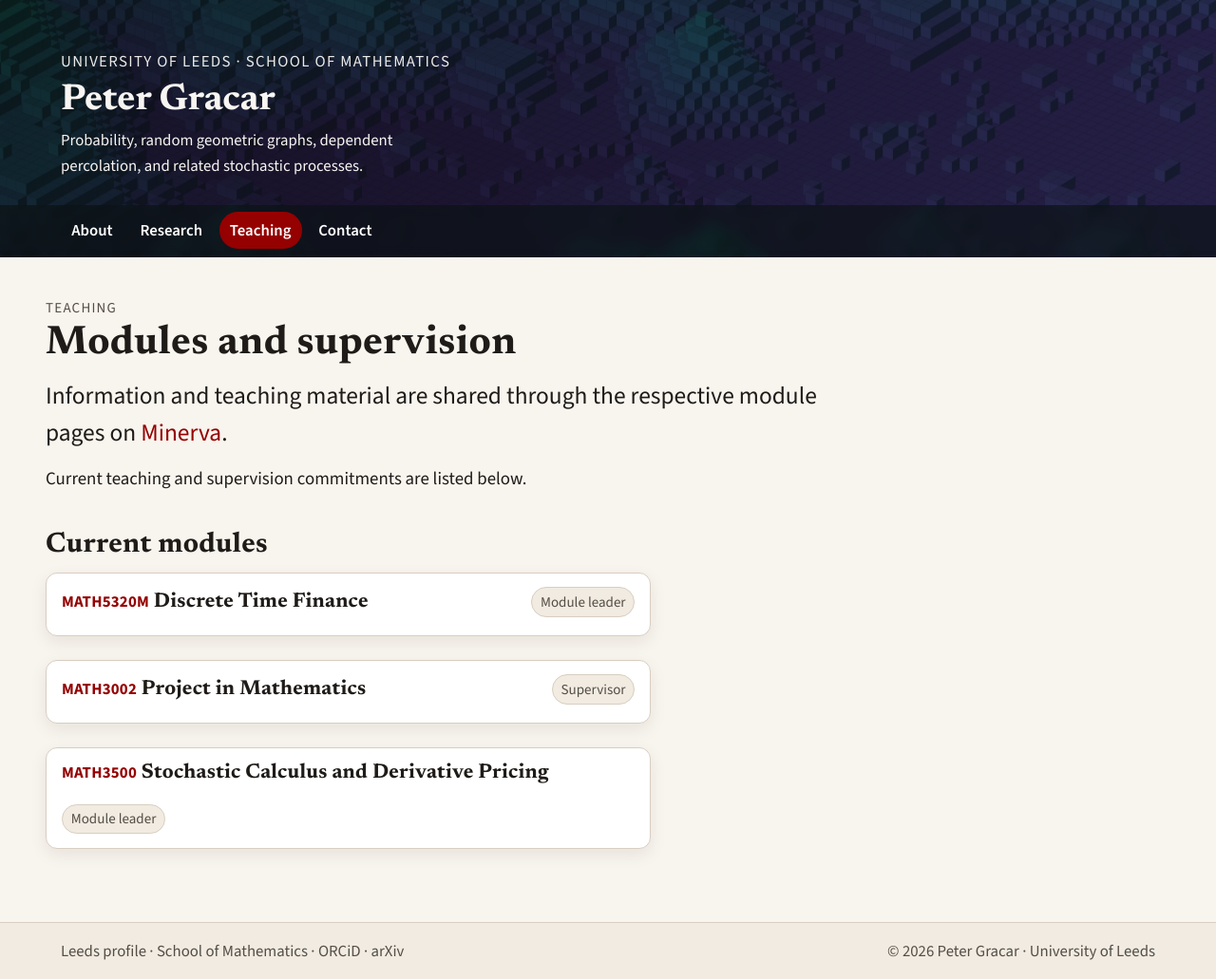
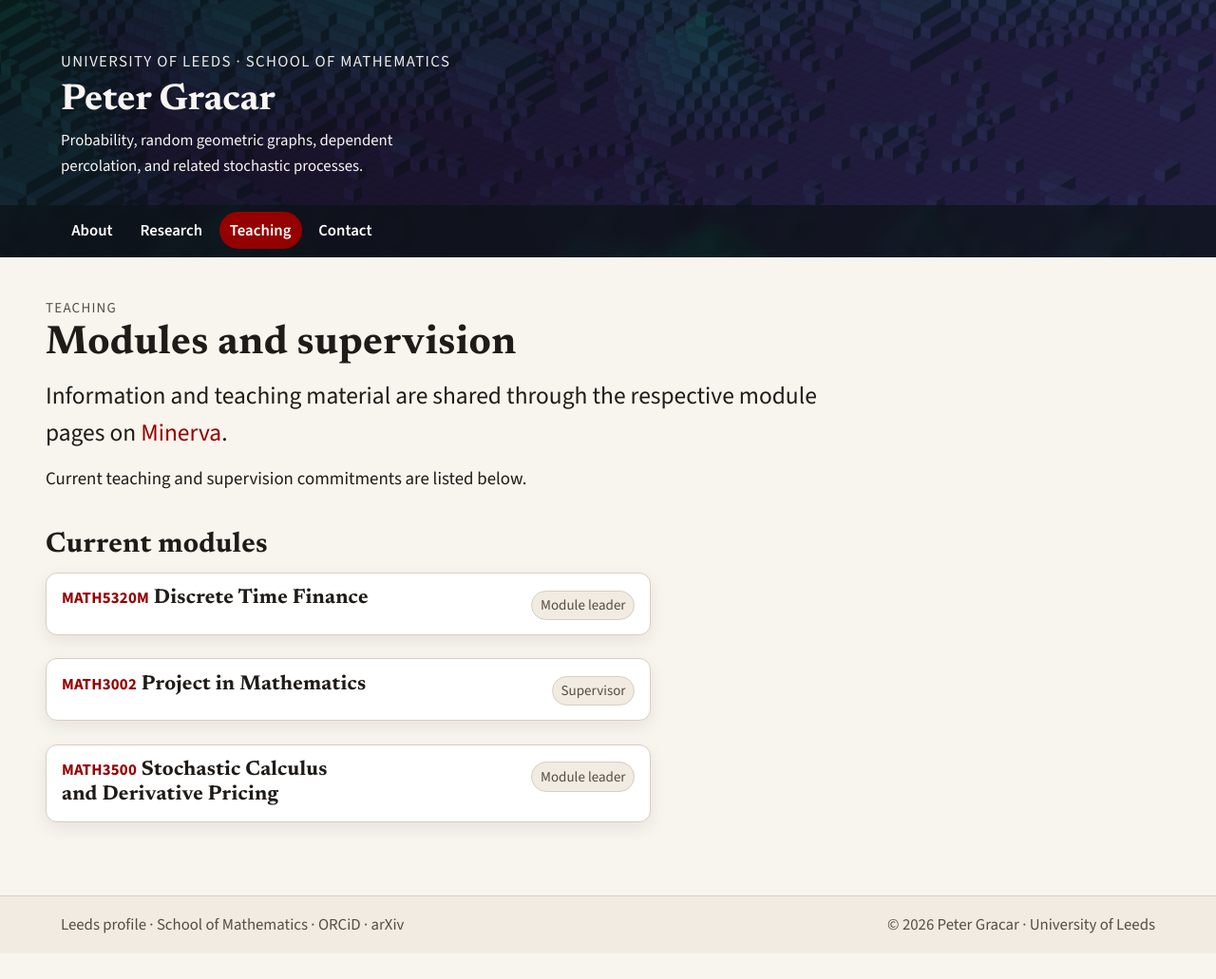
Before and after one commit to PeterGracar/PeterGracar.github.io, a Jekyll site: the page built from teaching.html, in a window 1280 px wide. Shown: the whole page at 95% size. Built offline with Jekyll 4.4.1, drawn with Linux system fonts in a browser that asks for light colours; after the commit the page ends 1004 px from its top, so only the background shows below that.

Commit message:
Keep module role badge right-aligned for long titles
Co-Authored-By: Claude Fable 5.1 <noreply@anthropic.com>
Claude-Session: https://claude.ai/code/session_01SM8sgctNomjW7X466fV9Hh

```diff
--- a/_layouts/default.html
+++ b/_layouts/default.html
@@ -31,7 +31,7 @@
   <link rel="icon" type="image/png" sizes="32x32" href="/favicon-32x32.png">
   <link rel="icon" type="image/png" sizes="16x16" href="/favicon-16x16.png">
   <link rel="manifest" href="/site.webmanifest">
-  <link rel="stylesheet" href="/style.css?v=12">
+  <link rel="stylesheet" href="/style.css?v=13">
 
   {% if page.mathjax %}
   <script>
--- a/style.css
+++ b/style.css
@@ -527,8 +527,17 @@ li + li {
   display: flex;
   justify-content: space-between;
   gap: 0.7rem;
-  align-items: baseline;
-  flex-wrap: wrap;
+  align-items: flex-start;
+}
+
+.module-item > div {
+  flex: 1 1 auto;
+  min-width: 0;
+}
+
+.module-item h3 {
+  margin: 0;
+  text-wrap: balance;
 }
 
 .module-item code {
@@ -546,6 +555,8 @@ li + li {
   padding: 0.15rem 0.55rem;
   color: var(--color-text-muted);
   white-space: nowrap;
+  flex: 0 0 auto;
+  margin-top: 0.2rem;
 }
 
 .contact-list {
```
